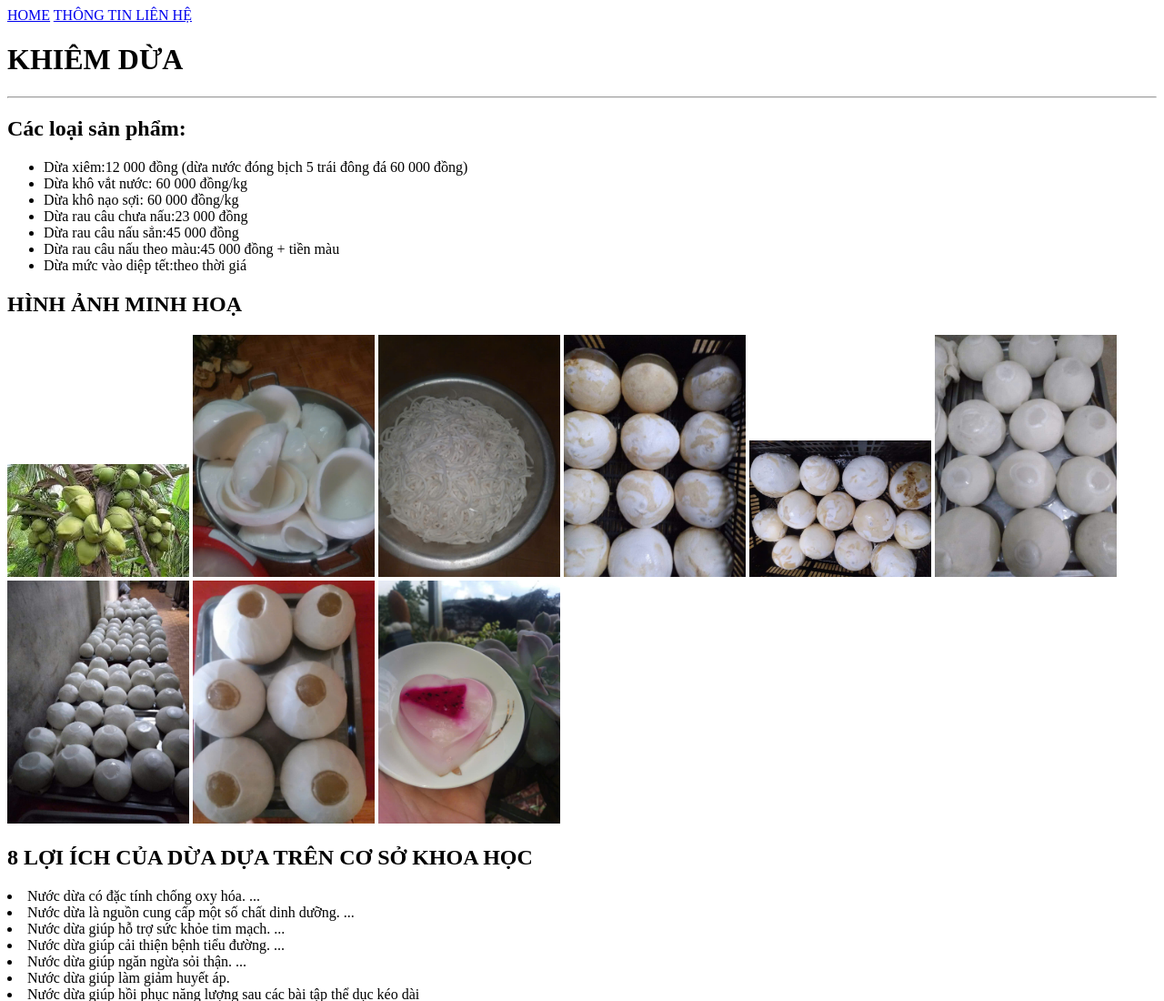
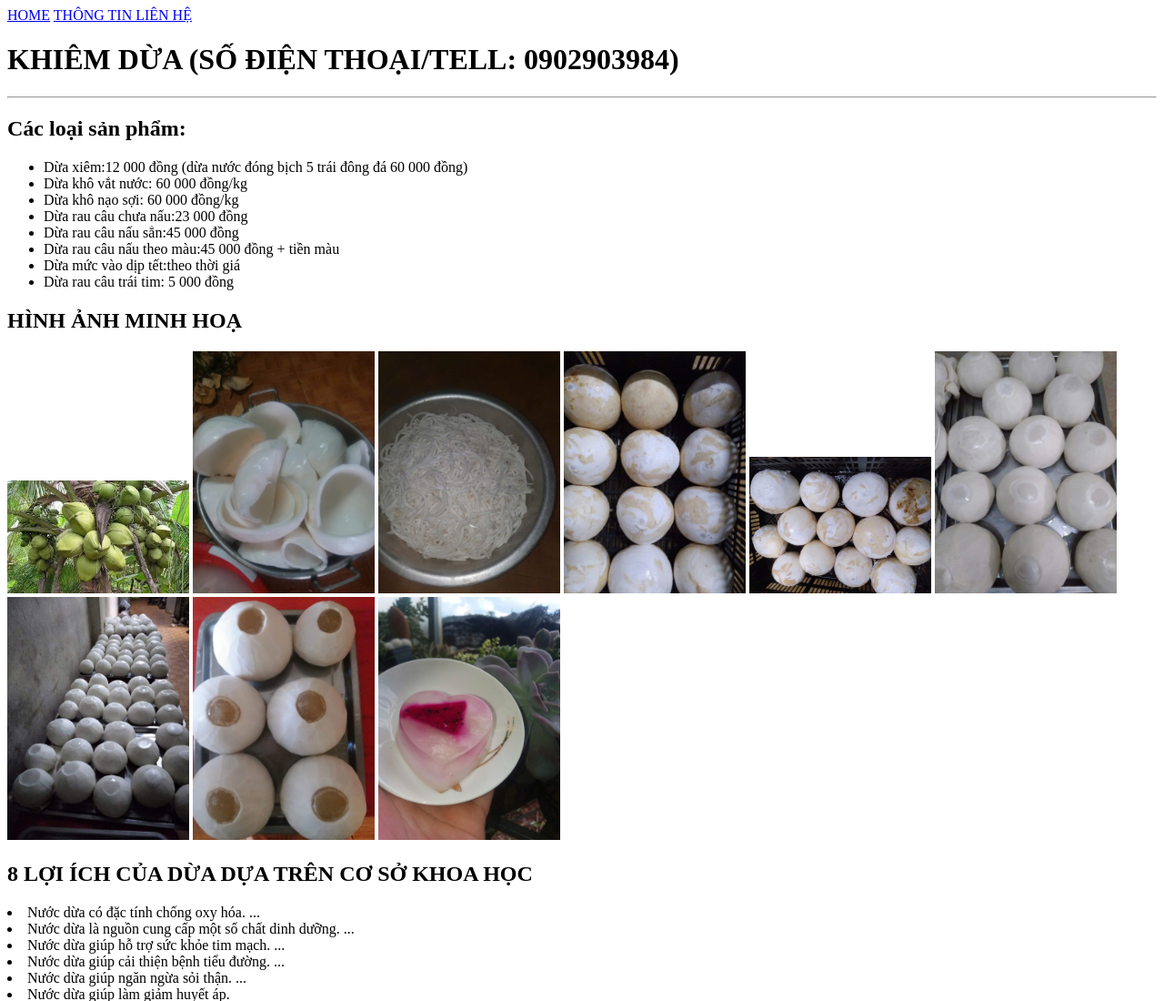
Before and after one commit to khang2001-python/khi-m-d-a, a plain HTML site: page index.html in a window 1280 px wide. Shown: the top 1100 px of the page at 91% size. Drawn offline with Linux system fonts and the light colour scheme.

Commit message:
thay đổi 3

```diff
--- a/index.html
+++ b/index.html
@@ -10,7 +10,7 @@
     <!-- đưa về trang chủ  -->
      <a href="./more/contact.html">THÔNG TIN LIÊN HỆ</a>
      <!-- của sổ thông tin liên hệ -->
-    <h1>KHIÊM DỪA </h1>
+    <h1>KHIÊM DỪA (SỐ ĐIỆN THOẠI/TELL: 0902903984) </h1>
     <hr>
     <h2>Các loại sản phẩm:</h2>
     <ul>
@@ -20,7 +20,8 @@
         <li>Dừa rau câu chưa nấu:23 000 đồng</li>
         <li>Dừa rau câu  nấu sẳn:45 000 đồng </li>
         <li>Dừa rau câu nấu theo màu:45 000 đồng + tiền màu </li>
-        <li>Dừa mức vào diệp tết:theo thời giá</li>
+        <li>Dừa mức vào dịp tết:theo thời giá</li>
+        <li>Dừa rau câu trái tim: 5 000 đồng</li>
 
     </ul>
     <h2>HÌNH ẢNH MINH HOẠ</h2>
```
